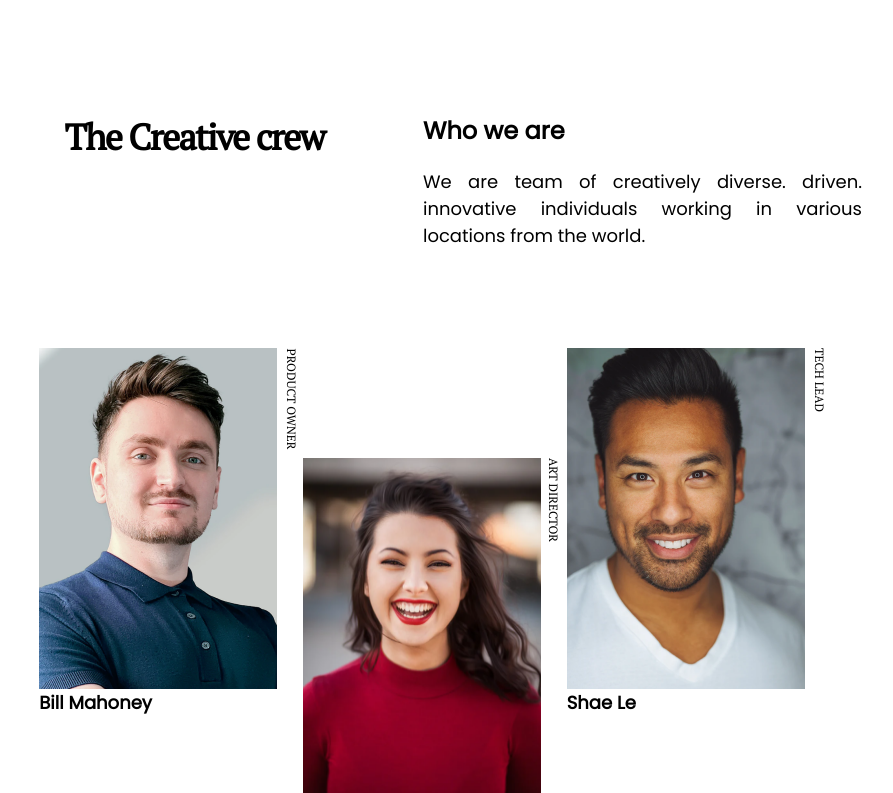
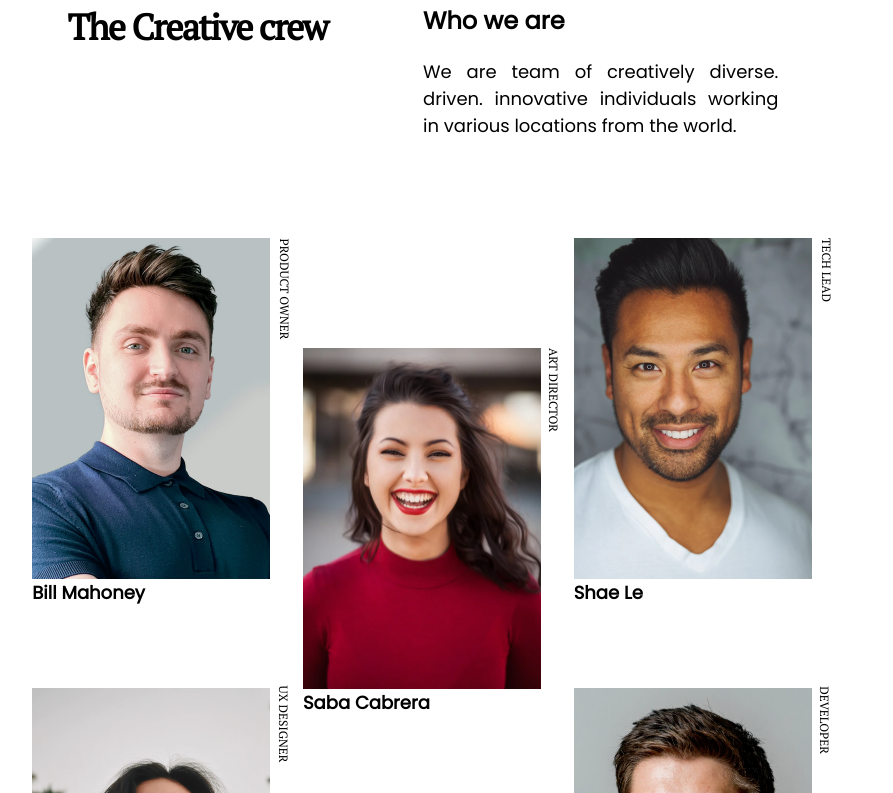
Before and after one commit to HumbertoDevelop/TeamWeb, a plain HTML site: page index.html in a window 1280 px wide. Shown: the top 793 px of the page, without its empty margins (217-1110 px from the left). Drawn offline with Linux system fonts and the light colour scheme.

Commit message:
Modifed queries

```diff
--- a/styles/style.css
+++ b/styles/style.css
@@ -27,8 +27,8 @@
         display: flex;
         flex-direction: column;
         align-items: center;
+        margin: 0 auto;
         width: 100%;
-        margin: var(--padding-container) auto 0 auto;
 
     }
 
@@ -36,6 +36,7 @@
         border: 3px solid #0000;
         display: flex;
         justify-content: space-between;
+        width: 56%;
     }
 
     .header-1{
@@ -61,16 +62,17 @@
         font-weight: normal;
         font-size: 18px;
         line-height: 27px;
-        width: 439px;
+        width: 100%;
         color: #000000;
     }
 
     .section__card{
         margin: 96px auto;
         display: grid;
+        justify-content: center;
         grid-template-columns: repeat(3,1fr);
         grid-template-rows: repeat(2,1fr) 300px;
-        gap: 66.4px 23.69px;
+        gap: 66.4px 30.69px;
 
     }
 
@@ -154,11 +156,15 @@
 
 
 
+
+
+
     @media (max-width: 425px){
 
         .header{
             display: flex;
             flex-direction: column;
+            width: 100%;
         }
 
         .header-1{
```
